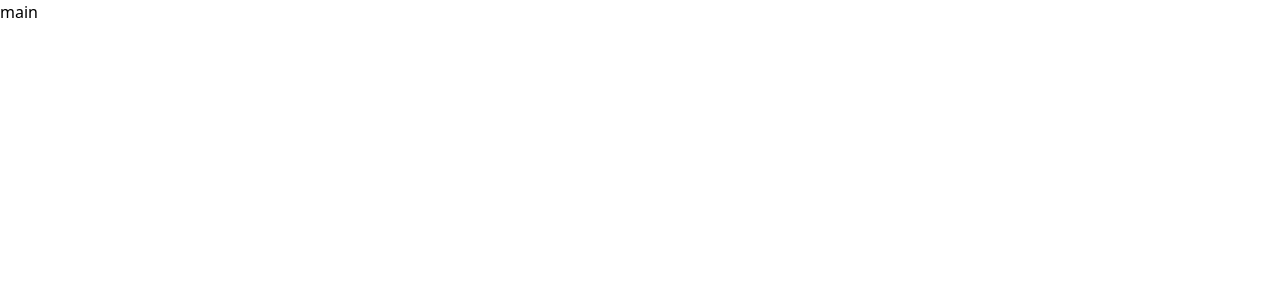
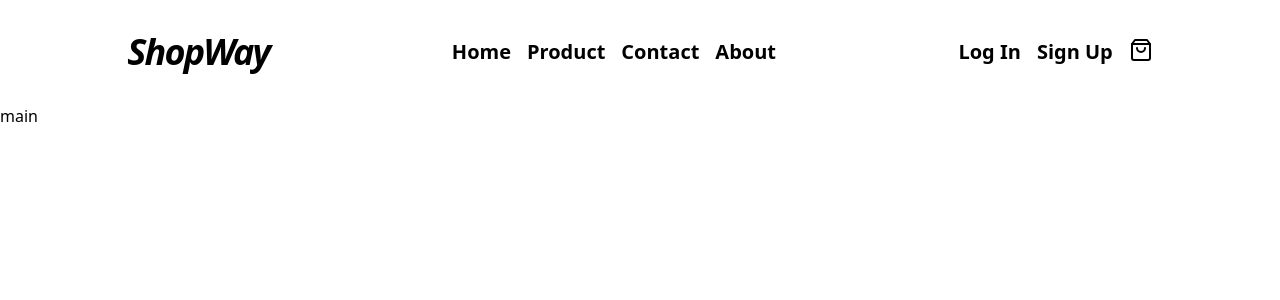
Before and after one commit to neerajkumar002/shopway, a React (Vite) app: page / in a window 1280 px wide. Shown: the top 300 px of the page. Built offline with nearby package versions, Linux system fonts and the light colour scheme.

Commit message:
Added navbar

```diff
--- a/package.json
+++ b/package.json
@@ -10,6 +10,7 @@
     "preview": "vite preview"
   },
   "dependencies": {
+    "lucide-react": "^0.468.0",
     "prettier": "^3.4.2",
     "react": "^18.3.1",
     "react-dom": "^18.3.1",
--- a/src/components/Layout.jsx
+++ b/src/components/Layout.jsx
@@ -1,7 +1,11 @@
+import Navbar from "./Navbar";
+
 const HomeLayout = () => {
   return (
     <div>
       {/* navbar */}
+      <Navbar />
+      {/* mina */}
       <main>main</main>
       {/* footer */}
     </div>
--- /dev/null
+++ b/src/components/Navbar.jsx
@@ -0,0 +1,40 @@
+import { AlignJustify, ShoppingBag } from "lucide-react";
+import { Link, NavLink } from "react-router-dom";
+
+const Navbar = () => {
+  return (
+    <nav className="w-full flex justify-between px-9 sm:justify-around items-center py-8  ">
+      <div>
+        <h3 className="text-4xl font-bold tracking-tighter italic">ShopWay</h3>
+      </div>
+      <div className="hidden sm:block">
+        <ul className="flex gap-4 text-xl font-semibold">
+          <li>
+            <Link>Home</Link>{" "}
+          </li>
+          <li>
+            <Link>Product</Link>{" "}
+          </li>
+          <li>
+            <Link>Contact</Link>{" "}
+          </li>
+          <li>
+            <Link>About</Link>{" "}
+          </li>
+        </ul>
+      </div>
+      <div className="hidden sm:flex gap-4 text-xl font-semibold ">
+        <NavLink>Log In</NavLink>
+        <NavLink>Sign Up</NavLink>
+        <NavLink className="flex gap-2">
+          <ShoppingBag />
+        </NavLink>
+      </div>
+      <div className="sm:hidden">
+        <AlignJustify />
+      </div>
+    </nav>
+  );
+};
+
+export default Navbar;
```
Also changed, not shown: 1 other file (tests, documents, lock files or other folders).
